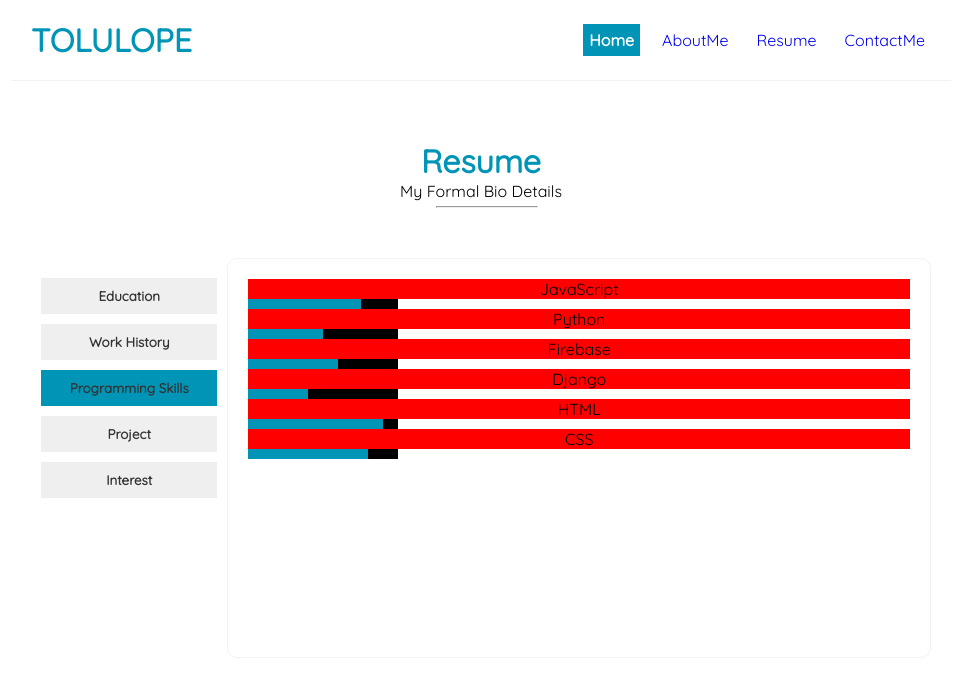
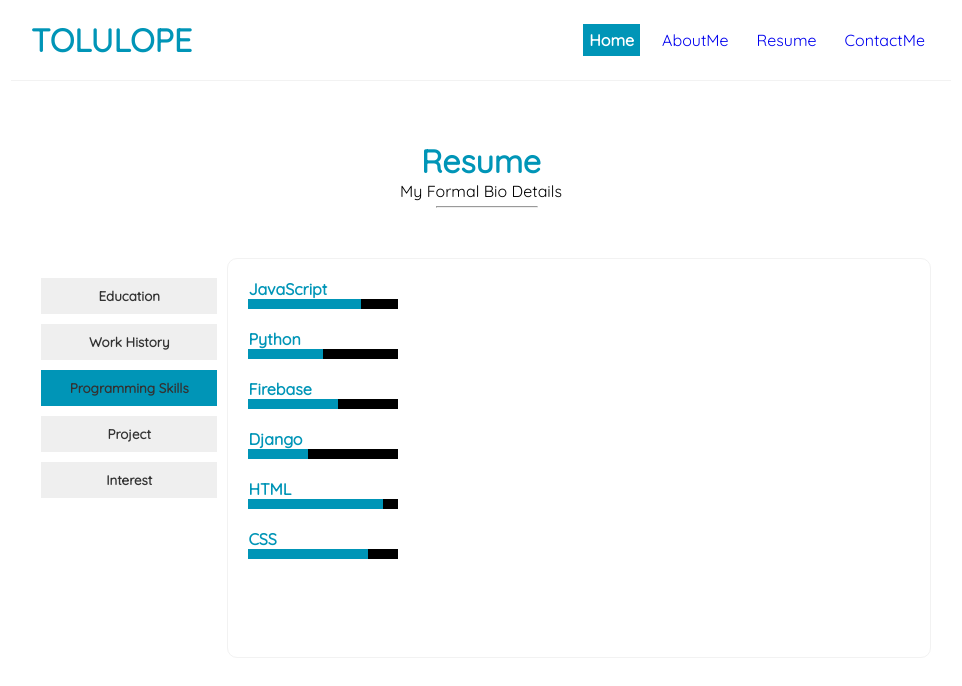
Before and after one commit to akinlope/myPortfolio, a React (Create React App) app: page /resume in a window 1280 px wide. Both pictures are taken after a click on the button "Programming Skills". Shown: the top 686 px of the page, without its empty margins (159-1121 px from the left). Built offline with nearby package versions, Linux system fonts and the light colour scheme.

Commit message:
functionality implimented

```diff
--- a/src/Navbar.js
+++ b/src/Navbar.js
@@ -1,4 +1,4 @@
-import { useState } from "react";
+import { useEffect, useState } from "react";
 import { Link } from "react-router-dom";
 const Navbar = () => {
 
--- a/src/RSkills.js
+++ b/src/RSkills.js
@@ -2,7 +2,7 @@ const Skills = () => {
   return (
     <div className="skills">
       <div className="mySkill">
-        <div>
+        <div style={{marginBottom:"20px"}}>
           <p className="skillName" >JavaScript</p>
           <div
             style={{
@@ -20,7 +20,7 @@ const Skills = () => {
             ></div>
           </div>
         </div>
-        <div>
+        <div style={{marginBottom:"20px"}}>
           <p className="skillName" >Python</p>
           <div
             style={{
@@ -38,7 +38,7 @@ const Skills = () => {
             ></div>
           </div>
         </div>
-        <div>
+        <div style={{marginBottom:"20px"}}>
           <p className="skillName" >Firebase</p>
           <div
             style={{
@@ -56,7 +56,7 @@ const Skills = () => {
             ></div>
           </div>
         </div>
-        <div>
+        <div style={{marginBottom:"20px"}}>
           <p className="skillName" >Django</p>
           <div
             style={{
@@ -74,7 +74,7 @@ const Skills = () => {
             ></div>
           </div>
         </div>
-        <div>
+        <div style={{marginBottom:"20px"}}>
           <p className="skillName" >HTML</p>
           <div
             style={{
@@ -92,7 +92,7 @@ const Skills = () => {
             ></div>
           </div>
         </div>
-        <div>
+        <div style={{marginBottom:"20px"}}>
           <p className="skillName" >CSS</p>
           <div
             style={{
--- a/src/index.css
+++ b/src/index.css
@@ -275,19 +275,17 @@ h1 {
 }
 /* Programming Skills */
 .skillName{
-  background-color: red;
-  /* margin-left: -400px; */
-  /* padding-left: -250px; */
+  color: #0095b7;
+  font-weight: bolder;
+  width: 20%;
 }
-
 
 /* Contace Me */
 .contact{
   max-width: 900px;
   height: 700px;
-  /* background-color: blue; */
 }
-.contact h1, p{
+.contact h1, .contact p{
   display: flex;
   justify-content: center;
 }
@@ -298,16 +296,12 @@ h1 {
   margin-bottom: 50px;
 }
 .contactMe{
-  /* background-color: #333; */
   height: 400px;
-
 }
 .container{
   display: flex;
   background-color: #0d0d0d;
   height: 500px;
-  /* justify-content: center; */
-  /* align-items: center; */
   border-radius: 10px;
 }
 .container h2{
@@ -316,9 +310,7 @@ h1 {
 }
 .touch{
   width: 40%;
-  /* background-color: red; */
   height: 200px;
-  /* margin-top: 100px; */
   padding: 20px;
 
 }
@@ -335,8 +327,6 @@ h1 {
 .form form{
   display: flex;
   flex-direction: column;
-
-  /* padding: 20px; */
 }
 .form form input{
   padding: 7px;
@@ -368,5 +358,4 @@ h1 {
   background-color: #0d0d0d;
   color: #f2f2f2;
   font-weight: bolder;
-  /* margin-bottom: 20px; */
 }
```
